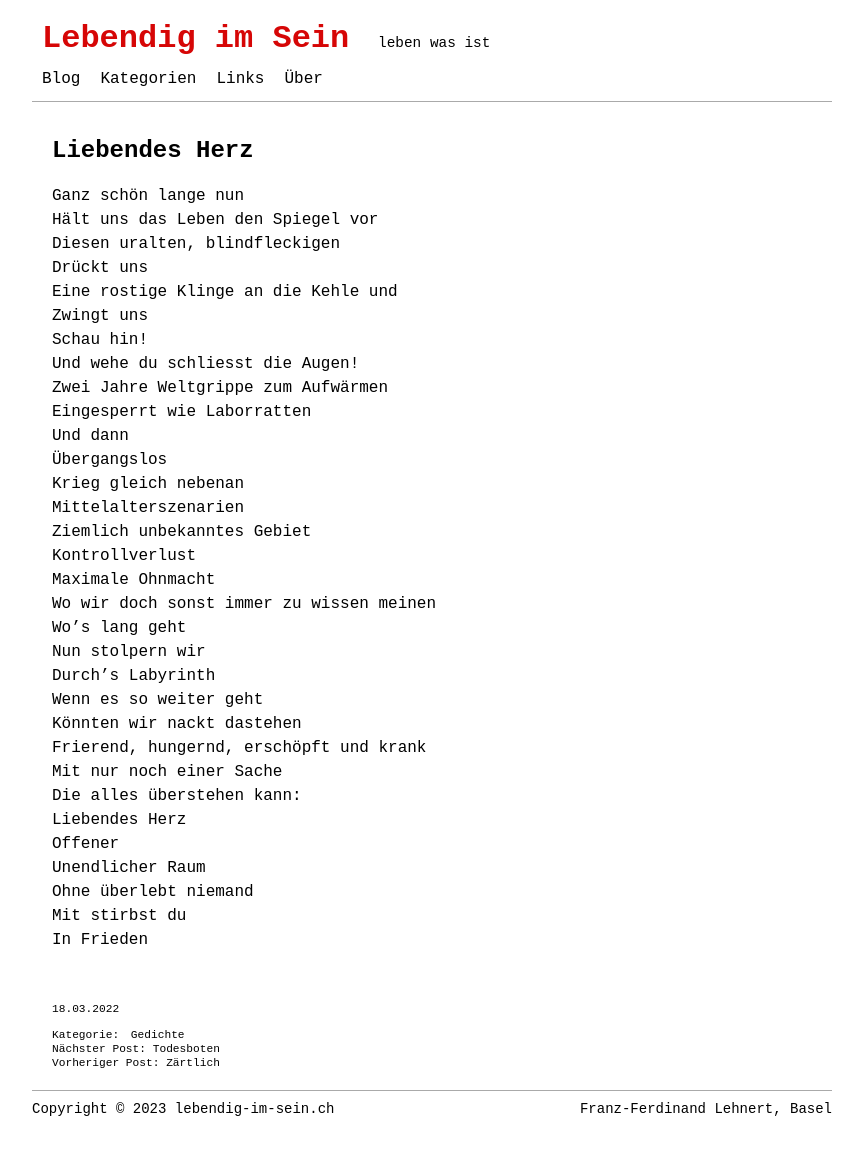
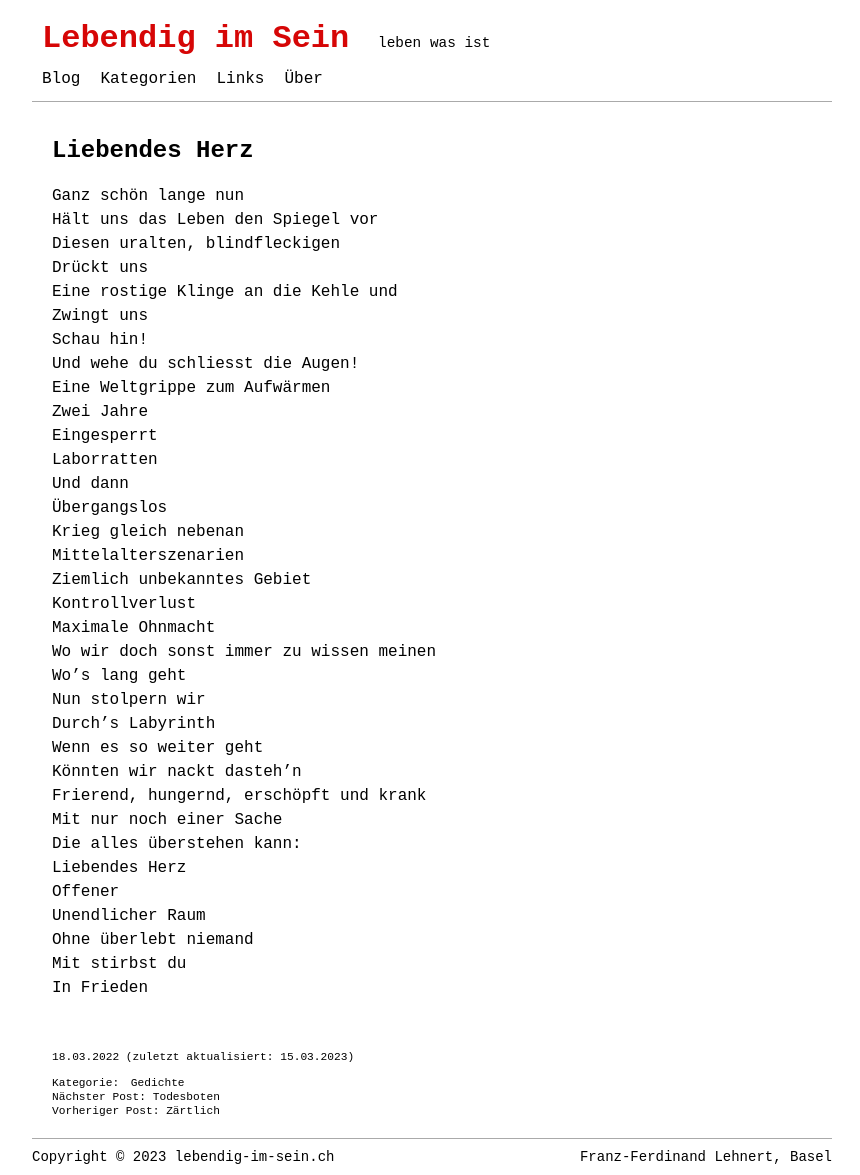
Before and after one commit to lebendigimsein/webpage, a Jekyll site: the page built from _posts/2022-03-18-liebendes-herz.markdown, in a window 1280 px wide. Shown: the whole page, without its empty margins (208-1068 px from the left). Built offline with Jekyll 4.4.1, drawn with Linux system fonts in a browser that asks for light colours; before the commit the page ends 1127 px from its top, so only the background shows below that.

Commit message:
liebendes herz changed

```diff
--- a/_posts/2022-03-18-liebendes-herz.markdown
+++ b/_posts/2022-03-18-liebendes-herz.markdown
@@ -2,7 +2,7 @@
 layout: post
 title: Liebendes Herz
 date: 2022-03-18
-last_modified_at:
+last_modified_at: 2023-03-15
 categories: [Gedichte]
 tags: []
 ---
@@ -15,8 +15,10 @@ Eine rostige Klinge an die Kehle und
 Zwingt uns
 Schau hin!
 Und wehe du schliesst die Augen!
-Zwei Jahre Weltgrippe zum Aufwärmen
-Eingesperrt wie Laborratten
+Eine Weltgrippe zum Aufwärmen
+Zwei Jahre
+Eingesperrt
+Laborratten
 Und dann
 Übergangslos
 Krieg gleich nebenan
@@ -29,7 +31,7 @@ Wo's lang geht
 Nun stolpern wir
 Durch's Labyrinth
 Wenn es so weiter geht
-Könnten wir nackt dastehen
+Könnten wir nackt dasteh'n
 Frierend, hungernd, erschöpft und krank
 Mit nur noch einer Sache
 Die alles überstehen kann:
```
